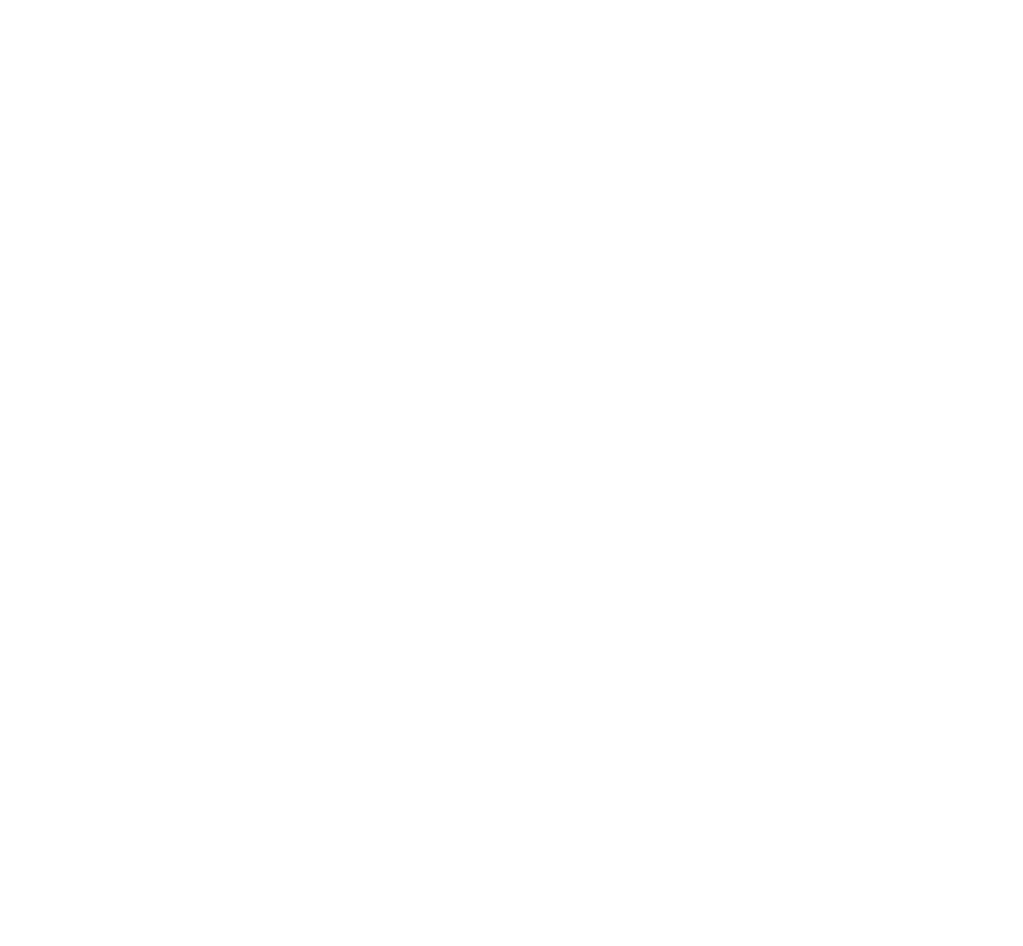
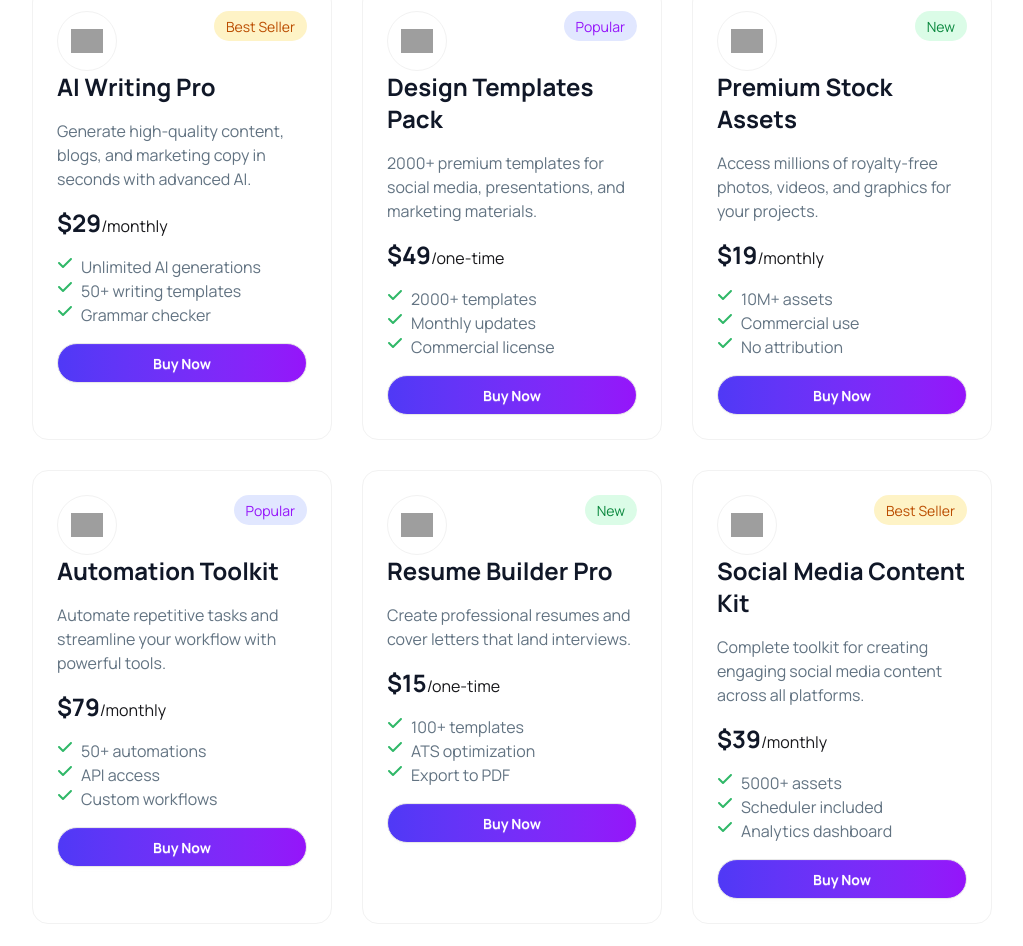
Before and after one commit to ajwadhussain-shadman/Assignment-06, a React (Vite) app: page / in a window 1280 px wide. Shown: the part 1110-2056 px from the top of the page, without its empty margins (128-1151 px from the left). Before the commit the page ends 800 px from the top, so only its background shows below. Built offline with nearby package versions, Linux system fonts and the light colour scheme; grey boxes are pictures that could not be loaded.

Commit message:
state toogle,cart,card desgine done

```diff
--- a/package.json
+++ b/package.json
@@ -13,6 +13,7 @@
     "@tailwindcss/vite": "^4.2.2",
     "react": "^19.2.4",
     "react-dom": "^19.2.4",
+    "react-icons": "^5.6.0",
     "tailwindcss": "^4.2.2"
   },
   "devDependencies": {
--- /dev/null
+++ b/public/data.json
@@ -0,0 +1,92 @@
+[
+  {
+    "id": 1,
+    "name": "AI Writing Pro",
+    "description": "Generate high-quality content, blogs, and marketing copy in seconds with advanced AI.",
+    "price": 29,
+    "period": "monthly",
+    "tag": "Best Seller",
+    "tagType": "best seller",
+    "image": "https://img.icons8.com/fluency/96/ai.png",
+    "features": [
+      "Unlimited AI generations",
+      "50+ writing templates",
+      "Grammar checker"
+    ]
+  },
+  {
+    "id": 2,
+    "name": "Design Templates Pack",
+    "description": "2000+ premium templates for social media, presentations, and marketing materials.",
+    "price": 49,
+    "period": "one-time",
+    "tag": "Popular",
+    "tagType": "popular",
+    "image": "https://img.icons8.com/fluency/96/design.png",
+    "features": [
+      "2000+ templates",
+      "Monthly updates",
+      "Commercial license"
+    ]
+  },
+  {
+    "id": 3,
+    "name": "Premium Stock Assets",
+    "description": "Access millions of royalty-free photos, videos, and graphics for your projects.",
+    "price": 19,
+    "period": "monthly",
+    "tag": "New",
+    "tagType": "new",
+    "image": "https://img.icons8.com/fluency/96/image-gallery.png",
+    "features": [
+      "10M+ assets",
+      "Commercial use",
+      "No attribution"
+    ]
+  },
+  {
+    "id": 4,
+    "name": "Automation Toolkit",
+    "description": "Automate repetitive tasks and streamline your workflow with powerful tools.",
+    "price": 79,
+    "period": "monthly",
+    "tag": "Popular",
+    "tagType": "popular",
+    "image": "https://cdn-icons-png.flaticon.com/512/1055/1055687.png",
+    "features": [
+      "50+ automations",
+      "API access",
+      "Custom workflows"
+    ]
+  },
+  {
+    "id": 5,
+    "name": "Resume Builder Pro",
+    "description": "Create professional resumes and cover letters that land interviews.",
+    "price": 15,
+    "period": "one-time",
+    "tag": "New",
+    "tagType": "new",
+    "image": "https://img.icons8.com/fluency/96/resume.png",
+    "features": [
+      "100+ templates",
+      "ATS optimization",
+      "Export to PDF"
+    ]
+  },
+  {
+    "id": 6,
+    "name": "Social Media Content Kit",
+    "description": "Complete toolkit for creating engaging social media content across all platforms.",
+    "price": 39,
+    "period": "monthly",
+    "tag": "Best Seller",
+    "tagType": "best seller",
+    "image": "https://cdn-icons-png.flaticon.com/512/733/733547.png",
+    "features": [
+      "5000+ assets",
+      "Scheduler included",
+      "Analytics dashboard"
+    ]
+  }
+]
--- a/src/App.jsx
+++ b/src/App.jsx
@@ -1,18 +1,29 @@
 
+import { Suspense, useState } from 'react'
 import './App.css'
 import Banner from './Components/Banner/Banner'
 import DigitalTools from './Components/DigitalTools/DigitalTools'
 import Navbar from './Components/Navbar/Navbar'
 import UserData from './Components/UserData/userData'
+
+const fetchProductData=async()=>{
+  const res=await fetch("/public/data.json");
+  return res.json();
+ }
+ const productDataPromise=fetchProductData();
+
 function App() {
 
+  const [cart,setCart]=useState([]);
+  return (
 
-  return (
     <>
     <Navbar></Navbar>
     <Banner></Banner>
     <UserData></UserData>
-    <DigitalTools></DigitalTools>
+     <Suspense fallback={<span className="loading loading-dots loading-xl"></span>}>
+       <DigitalTools productDataPromise={productDataPromise} cart={cart} setCart={setCart}></DigitalTools>
+     </Suspense>
     </>
   )
 }
--- /dev/null
+++ b/src/Components/DigitalTools/Cart.jsx
@@ -0,0 +1,41 @@
+import React from 'react';
+import cartImg from '../../assets/products/design-tool.png'
+const Cart = ({cart,setCart}) => {
+
+
+    const handleDelete=(product)=>{
+       const newCart=cart.filter(i=>i.id!=product.id);
+       setCart(newCart);
+    }
+    const isEmpty=cart.length;
+    return (
+        <div className='w-3/4 mx-auto border border-[#F2F2F2] rounded-2xl p-10 mt-10 space-y-6'>
+           <h2 className='font-bold text-[#101727] text-2xl'>Your Cart</h2>
+                  { cart.map(product=>{
+                    return(
+<div className='flex justify-between items-center bg-[#F9FAFC] rounded-2xl p-5'>
+            <div className='flex gap-4'>
+             <div className='w-15 h-15 flex justify-center items-center border rounded-full border-[#F2F2F2]'>
+                 <img className='w-8 h-8' src={product.image} alt="" />
+             </div>
+             <div>
+                <h2 className='text-[#101727] font-semibold text-xl'>{product.name}</h2>
+                <p className='text-[#627382]'>${product.price}</p>
+             </div>
+            </div>
+            <div>
+           <button onClick={()=>handleDelete(product)} className='cursor-pointer text-[#FF3980] font-bold'>Remove</button>
+            </div>
+           </div>
+                    )
+                  })}
+              {
+                isEmpty==0 && <p>Cart is Empty</p>
+              }
+
+
+        </div>
+    );
+};
+
+export default Cart;
--- a/src/Components/DigitalTools/DigitalTools.jsx
+++ b/src/Components/DigitalTools/DigitalTools.jsx
@@ -1,8 +1,32 @@
-import React from 'react';
+import React, { use,useState } from 'react';
+import Products from './Products/Products';
+import Cart from './Cart';
 
-const DigitalTools = () => {
+const DigitalTools = ({productDataPromise,cart,setCart}) => {
+     const productData=use(productDataPromise);
+    const [tab,setTab]=useState("product");
+
     return (
-        <div>
+        <div className='w-3/4 mx-auto py-30'>
+            <div className='text-center space-y-4'>
+                <h2 className='font-extrabold text-5xl'>Premium Digital Tools</h2>
+                <p className='text-[#627382] text-sm'>Choose from our curated collection of premium digital products designed <br /> to boost your productivity and creativity. </p>
+                {/* tabs */}
+                {/* name of each tab group should be unique */}
+               <div className='mx-auto w-62.5 '>
+                 <div className="tabs tabs-box border rounded-full border-[#F6F6F6] bg-white">
+                    <input type="radio" name="my_tabs_1" className={`tab w-30 rounded-full ${tab==="product" ?"bg-linear-to-r from-[#4F39F6] to-[#9514FA]  font-bold text-white shadow-md shadow-[#6107EC]/30":"text-black"} ` }aria-label="Products" defaultChecked
+                     onClick={()=>setTab("product")}
+                    />
+                    <input type="radio" name="my_tabs_1" className={`tab w-30 rounded-full  ${tab==="cart" ?"bg-linear-to-r from-[#4F39F6] to-[#9514FA] text-white font-bold shadow-md shadow-[#6107EC]/30":"text-black"} `}aria-label={`cart(${cart.length})`}
+                     onClick={()=>setTab("cart")}
+                    />
+                </div>
+               </div>
+            </div>
+
+           {tab==="product" &&  <Products productData={productData} cart={cart} setCart={setCart}></Products> }
+            {tab==="cart" && <Cart cart={cart} setCart={setCart}></Cart>}
 
         </div>
     );
--- /dev/null
+++ b/src/Components/DigitalTools/Products/ProductCard/ProductCard.jsx
@@ -0,0 +1,51 @@
+import React, { useState } from 'react';
+import { FaCheck } from "react-icons/fa6";
+const ProductCard = ({ product, cart, setCart }) => {
+    const [btnTxt, setBtnTxt] = useState("Buy");
+const isTheir=cart.find(i=>i.id===product.id);
+    const btnState = () => {
+        setBtnTxt("added")
+
+        if(isTheir) return;
+        setCart([...cart, product]);
+        console.log(cart);
+    }
+
+    return (
+        <div className='p-6 border border-[#F2F2F2] rounded-2xl'>
+            {/* Top part */}
+            <div className='flex justify-between'>
+                <div className='object-contain w-15 h-15 border border-[#f2f2f2] rounded-full flex items-center justify-center'><img src={product.image} className='object-contain w-[32px] h-[32px]' alt="" /></div>
+
+                {/* badge */}
+
+                {product.tag === "Best Seller" && <p className='bg-[#FEF3C6] max-w-23.5 max-h-7.5 text-[#BB4D00] text-sm py-1.5 px-3 rounded-full'>{product.tag}</p>}
+                {product.tag === "Popular" && <p className='bg-[#E1E7FF] max-w-23.5 max-h-7.5 text-[#9514FA] text-sm py-1.5 px-3 rounded-full'>{product.tag}</p>}
+                {product.tag === "New" && <p className='bg-[#DBFCE7] max-w-23.5 max-h-7.5 text-[#0A883E] text-sm py-1.5 px-3 rounded-full'>{product.tag}</p>}
+            </div>
+            <div className='space-y-4'>
+                <h2 className='text-[#101727] font-bold text-2xl'>{product.name}</h2>
+                <p className='text-[#627382] text-[16px] w-full'>{product.description}</p>
+                <h2><span className='text-[#101727] font-bold text-2xl'>${product.price}</span>/{product.period}</h2>
+                <div>
+                    {
+                        product.features.map(ft => {
+                            return (
+                                <div className='flex space-y-2 items-center gap-2 justify-start'>
+                                    <FaCheck className='text-[#30B868]' />
+                                    <p className='text-[#627382] text-[16px]'>{ft}</p>
+                                </div>
+
+                            )
+                        }
+                        )
+                    }
+                </div>
+                <button type='button' onClick={btnState} className={`btn text-white w-full rounded-full ${!isTheir ? " bg-linear-to-r from-[#4F39F6] to-[#9514FA]" : "bg-green-500"} font-bold`}>{!isTheir ? "Buy Now" : "added to cart"}</button>
+            </div>
+
+        </div>
+    );
+};
+
+export default ProductCard;
--- /dev/null
+++ b/src/Components/DigitalTools/Products/Products.jsx
@@ -0,0 +1,20 @@
+import React from 'react';
+import ProductCard from './ProductCard/ProductCard';
+
+const Products = ({ productData ,cart,setCart}) => {
+    return (
+        <div className='mt-10 grid  grid-cols-1 md:grid-cols-3 gap-7.5'>
+            {/* ProductCard */}
+        {
+            productData.map(product=>{
+                return(
+                    <ProductCard key={product.id} product={product} cart={cart} setCart={setCart}></ProductCard>
+                )
+            })
+        }
+
+        </div>
+    );
+};
+
+export default Products;
```
Also changed, not shown: 1 other file (tests, documents, lock files or other folders).
